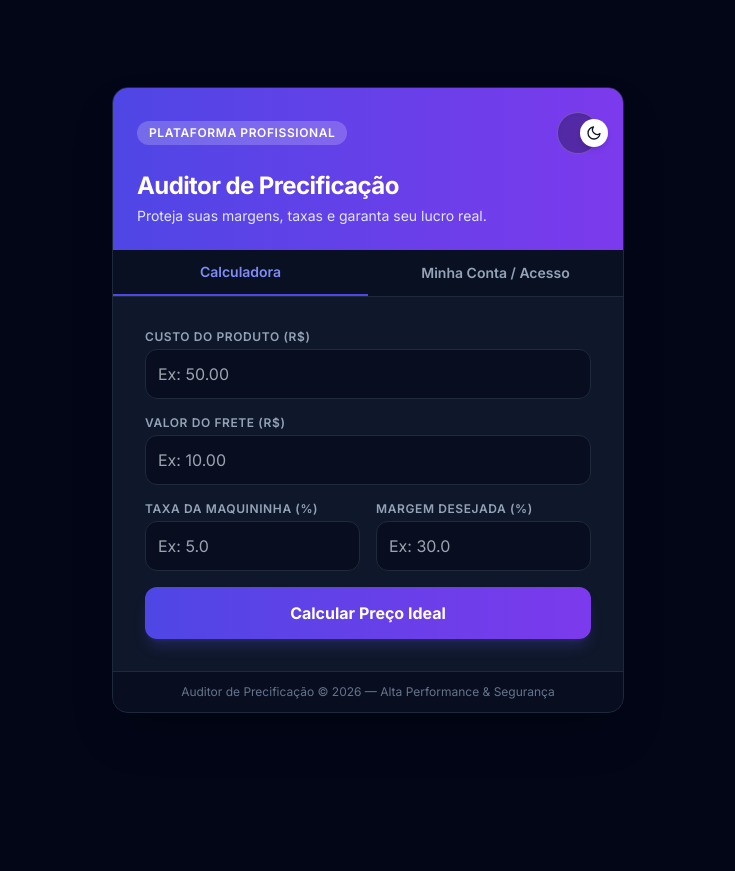
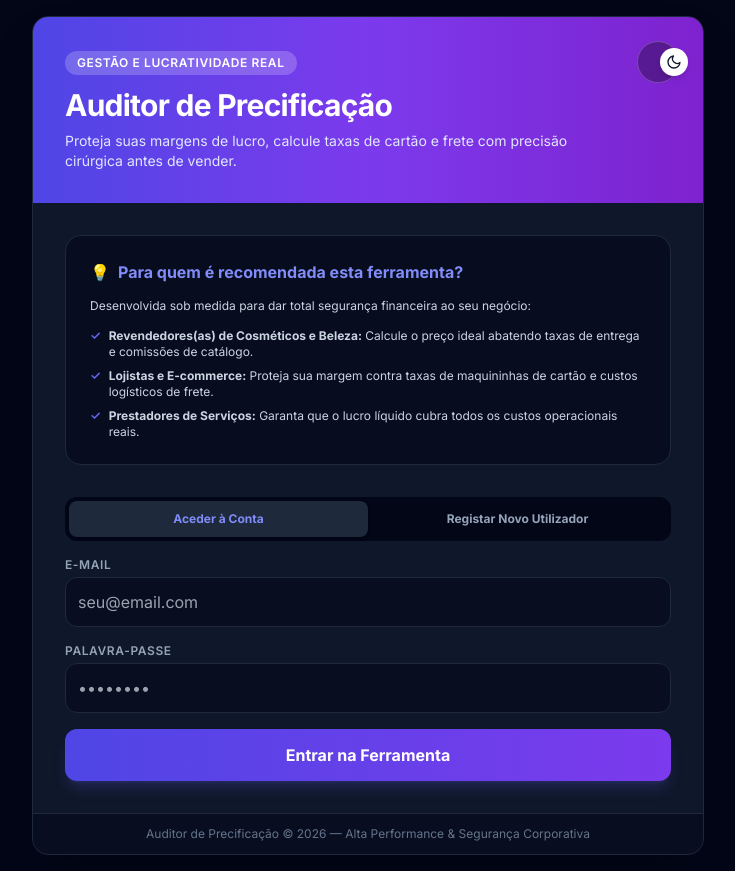
Before and after one commit to hellcorpse/auditor-precificacao, a FastAPI app: page / in a window 1280 px wide. Shown: the whole page, without its empty margins (272-1007 px from the left). Before the commit the page ends 713 px from the top, so only its background shows below. Run offline with FastAPI, Linux system fonts and the light colour scheme; some libraries are stand-ins or nearby versions.

Commit message:
Refactor index.html for improved layout and theme toggle

```diff
--- a/templates/index.html
+++ b/templates/index.html
@@ -21,39 +21,104 @@
 <body class="bg-slate-100 dark:bg-slate-950 min-h-screen flex flex-col items-center justify-center p-4 text-slate-800 dark:text-slate-100 transition-colors duration-300 font-sans">
 
     <!-- Container Principal -->
-    <div class="max-w-lg w-full bg-white dark:bg-slate-900 border border-slate-200 dark:border-slate-800 rounded-2xl shadow-2xl overflow-hidden transition-colors duration-300">
+    <div class="max-w-2xl w-full bg-white dark:bg-slate-900 border border-slate-200 dark:border-slate-800 rounded-2xl shadow-2xl overflow-hidden transition-colors duration-300">
 
-        <!-- Banner / Cabeçalho -->
-        <div class="bg-gradient-to-r from-indigo-600 to-violet-600 p-6 relative">
-
-            <!-- Barra Superior: Indicador e Interruptor de Tema Estilo SENAI -->
-            <div class="flex justify-between items-center mb-4">
-                <span class="bg-white/20 text-xs font-semibold px-3 py-1 rounded-full uppercase tracking-wider text-white">Plataforma Profissional</span>
-
-                <!-- Interruptor de Tema (Lâmpada / Lua) -->
-                <button onclick="toggleTheme()" class="flex items-center bg-black/30 hover:bg-black/40 p-1.5 rounded-full border border-white/20 transition-all shadow-inner" title="Alternar Tema Claro/Escuro">
-                    <div class="w-7 h-7 rounded-full bg-white text-slate-900 flex items-center justify-center shadow-md transform transition-transform duration-300" id="theme-switch-thumb">
-                        <!-- Ícone de Lâmpada (Modo Claro) -->
-                        <svg id="icon-light" class="w-4 h-4" fill="none" stroke="currentColor" stroke-width="2" viewBox="0 0 24 24"><path stroke-linecap="round" stroke-linejoin="round" d="M12 3v1m0 16v1m9-9h-1M4 12H3m15.364 6.364l-.707-.707M6.343 6.343l-.707-.707m12.728 0l-.707.707M6.343 17.657l-.707.707M16 12a4 4 0 11-8 0 4 4 0 018 0z"></path></svg>
-                        <!-- Ícone de Lua (Modo Escuro) -->
-                        <svg id="icon-dark" class="w-4 h-4 hidden" fill="none" stroke="currentColor" stroke-width="2" viewBox="0 0 24 24"><path stroke-linecap="round" stroke-linejoin="round" d="M21 12.79A9 9 0 1111.21 3 7 7 0 0021 12.79z"></path></svg>
-                    </div>
-                </button>
+        <!-- Cabeçalho / Banner Principal -->
+        <div class="bg-gradient-to-r from-indigo-600 via-violet-600 to-purple-700 p-8 relative text-white">
+            <!-- Interruptor de Tema Estilo SENAI (Lâmpada / Lua) -->
+            <div class="absolute top-6 right-6 flex items-center bg-black/30 hover:bg-black/40 p-1.5 rounded-full border border-white/20 transition-all shadow-inner cursor-pointer" onclick="toggleTheme()" title="Alternar Tema">
+                <div class="w-7 h-7 rounded-full bg-white text-slate-900 flex items-center justify-center shadow-md transform transition-transform duration-300" id="theme-switch-thumb">
+                    <svg id="icon-light" class="w-4 h-4" fill="none" stroke="currentColor" stroke-width="2" viewBox="0 0 24 24"><path stroke-linecap="round" stroke-linejoin="round" d="M12 3v1m0 16v1m9-9h-1M4 12H3m15.364 6.364l-.707-.707M6.343 6.343l-.707-.707m12.728 0l-.707.707M6.343 17.657l-.707.707M16 12a4 4 0 11-8 0 4 4 0 018 0z"></path></svg>
+                    <svg id="icon-dark" class="w-4 h-4 hidden" fill="none" stroke="currentColor" stroke-width="2" viewBox="0 0 24 24"><path stroke-linecap="round" stroke-linejoin="round" d="M21 12.79A9 9 0 1111.21 3 7 7 0 0021 12.79z"></path></svg>
+                </div>
             </div>
 
-            <h1 class="text-2xl font-extrabold text-white tracking-tight">Auditor de Precificação</h1>
-            <p class="text-indigo-100 text-sm mt-1">Proteja suas margens, taxas e garanta seu lucro real.</p>
+            <span class="inline-block bg-white/20 text-xs font-semibold px-3 py-1 rounded-full uppercase tracking-wider mb-3">Gestão e Lucratividade Real</span>
+            <h1 class="text-3xl font-extrabold tracking-tight">Auditor de Precificação</h1>
+            <p class="text-indigo-100 text-sm mt-2 max-w-lg">Proteja suas margens de lucro, calcule taxas de cartão e frete com precisão cirúrgica antes de vender.</p>
         </div>
 
-        <!-- Abas de Navegação (Calculadora vs Autenticação) -->
-        <div class="flex border-b border-slate-200 dark:border-slate-800 bg-slate-50 dark:bg-slate-950/40">
-            <button onclick="switchTab('calc')" id="tab-calc" class="flex-1 py-3 text-sm font-semibold text-indigo-600 dark:text-indigo-400 border-b-2 border-indigo-600 transition">Calculadora</button>
-            <button onclick="switchTab('auth')" id="tab-auth" class="flex-1 py-3 text-sm font-semibold text-slate-500 dark:text-slate-400 hover:text-slate-700 transition">Minha Conta / Acesso</button>
+        <!-- MENSAGENS DE ALERTA / SUCESSO -->
+        {% if erro %}
+        <div class="m-6 p-4 bg-red-100 dark:bg-red-500/10 border border-red-300 dark:border-red-500/30 text-red-700 dark:text-red-400 rounded-xl text-sm flex items-center space-x-2">
+            <span>⚠️</span><span>{{ erro }}</span>
         </div>
+        {% endif %}
 
-        <!-- Conteúdo da Aba: Calculadora -->
-        <div id="content-calc" class="p-6 md:p-8">
-            <form action="/" method="POST" class="space-y-4">
+        {% if sucesso %}
+        <div class="m-6 p-4 bg-emerald-100 dark:bg-emerald-500/10 border border-emerald-300 dark:border-emerald-500/30 text-emerald-700 dark:text-emerald-400 rounded-xl text-sm flex items-center space-x-2">
+            <span>✅</span><span>{{ sucesso }}</span>
+        </div>
+        {% endif %}
+
+        <!-- CONDIÇÃO 1: SE NÃO ESTIVER LOGADO (Exibe Tela de Login/Registo + Informações Estratégicas) -->
+        {% if not logado %}
+        <div class="p-6 md:p-8 space-y-8">
+
+            <!-- Secção Informativa: Para quem é recomendada? -->
+            <div class="bg-indigo-50 dark:bg-slate-950/60 border border-indigo-100 dark:border-slate-800 p-6 rounded-2xl space-y-3">
+                <h3 class="font-bold text-indigo-600 dark:text-indigo-400 text-base flex items-center space-x-2">
+                    <span>💡</span><span>Para quem é recomendada esta ferramenta?</span>
+                </h3>
+                <p class="text-xs text-slate-600 dark:text-slate-300 leading-relaxed">
+                    Desenvolvida sob medida para dar total segurança financeira ao seu negócio:
+                </p>
+                <ul class="text-xs text-slate-600 dark:text-slate-300 space-y-2">
+                    <li class="flex items-start space-x-2"><span class="text-indigo-500 font-bold">✓</span><span><strong>Revendedores(as) de Cosméticos e Beleza:</strong> Calcule o preço ideal abatendo taxas de entrega e comissões de catálogo.</span></li>
+                    <li class="flex items-start space-x-2"><span class="text-indigo-500 font-bold">✓</span><span><strong>Lojistas e E-commerce:</strong> Proteja sua margem contra taxas de maquininhas de cartão e custos logísticos de frete.</span></li>
+                    <li class="flex items-start space-x-2"><span class="text-indigo-500 font-bold">✓</span><span><strong>Prestadores de Serviços:</strong> Garanta que o lucro líquido cubra todos os custos operacionais reais.</span></li>
+                </ul>
+            </div>
+
+            <!-- Abas de Alternância: Entrar vs Criar Conta -->
+            <div class="space-y-4">
+                <div class="flex bg-slate-100 dark:bg-slate-950 p-1 rounded-xl">
+                    <button onclick="switchAuth('login')" id="btn-login-tab" class="flex-1 py-2.5 text-xs font-bold rounded-lg bg-white dark:bg-slate-800 shadow text-indigo-600 dark:text-indigo-400 transition">Aceder à Conta</button>
+                    <button onclick="switchAuth('register')" id="btn-reg-tab" class="flex-1 py-2.5 text-xs font-bold rounded-lg text-slate-500 dark:text-slate-400 transition">Registar Novo Utilizador</button>
+                </div>
+
+                <!-- Formulário de Login -->
+                <form id="form-login-box" action="/auth/login" method="POST" class="space-y-4">
+                    <div>
+                        <label class="block text-xs font-semibold uppercase tracking-wider text-slate-500 dark:text-slate-400 mb-1">E-mail</label>
+                        <input type="email" name="email" required class="w-full p-3 bg-slate-50 dark:bg-slate-950/50 border border-slate-300 dark:border-slate-800 rounded-xl focus:ring-2 focus:ring-indigo-500 text-slate-800 dark:text-white outline-none transition" placeholder="seu@email.com">
+                    </div>
+                    <div>
+                        <label class="block text-xs font-semibold uppercase tracking-wider text-slate-500 dark:text-slate-400 mb-1">Palavra-passe</label>
+                        <input type="password" name="password" required class="w-full p-3 bg-slate-50 dark:bg-slate-950/50 border border-slate-300 dark:border-slate-800 rounded-xl focus:ring-2 focus:ring-indigo-500 text-slate-800 dark:text-white outline-none transition" placeholder="••••••••">
+                    </div>
+                    <button type="submit" class="w-full bg-gradient-to-r from-indigo-600 to-violet-600 hover:from-indigo-700 hover:to-violet-700 text-white font-bold p-3.5 rounded-xl shadow-lg shadow-indigo-500/20 transition">Entrar na Ferramenta</button>
+                </form>
+
+                <!-- Formulário de Registo -->
+                <form id="form-reg-box" action="/auth/register" method="POST" class="space-y-4 hidden">
+                    <div>
+                        <label class="block text-xs font-semibold uppercase tracking-wider text-slate-500 dark:text-slate-400 mb-1">E-mail de Registo</label>
+                        <input type="email" name="email" required class="w-full p-3 bg-slate-50 dark:bg-slate-950/50 border border-slate-300 dark:border-slate-800 rounded-xl focus:ring-2 focus:ring-indigo-500 text-slate-800 dark:text-white outline-none transition" placeholder="seu@email.com">
+                    </div>
+                    <div>
+                        <label class="block text-xs font-semibold uppercase tracking-wider text-slate-500 dark:text-slate-400 mb-1">Criar Palavra-passe</label>
+                        <input type="password" name="password" required class="w-full p-3 bg-slate-50 dark:bg-slate-950/50 border border-slate-300 dark:border-slate-800 rounded-xl focus:ring-2 focus:ring-indigo-500 text-slate-800 dark:text-white outline-none transition" placeholder="Mínimo 6 caracteres">
+                    </div>
+                    <button type="submit" class="w-full bg-emerald-600 hover:bg-emerald-700 text-white font-bold p-3.5 rounded-xl shadow-lg transition">Criar Conta Gratuitamente</button>
+                </form>
+            </div>
+        </div>
+        {% endif %}
+
+        <!-- CONDIÇÃO 2: SE ESTIVER LOGADO (Exibe a Ferramenta / Calculadora Protegida) -->
+        {% if logado %}
+        <div class="p-6 md:p-8 space-y-6">
+            <div class="flex justify-between items-center bg-slate-50 dark:bg-slate-950/60 p-4 rounded-xl border border-slate-200 dark:border-slate-800">
+                <div>
+                    <span class="text-xs text-slate-400 block">Sessão iniciada como:</span>
+                    <strong class="text-sm text-indigo-600 dark:text-indigo-400">{{ email_utilizador }}</strong>
+                </div>
+                <a href="/" class="text-xs bg-red-500/10 text-red-500 hover:bg-red-500/20 font-semibold px-3 py-1.5 rounded-lg transition">Terminar Sessão</a>
+            </div>
+
+            <form action="/calcular" method="POST" class="space-y-4">
+                <input type="hidden" name="email" value="{{ email_utilizador }}">
                 <div>
                     <label class="block text-xs font-semibold uppercase tracking-wider text-slate-500 dark:text-slate-400 mb-1">Custo do Produto (R$)</label>
                     <input type="number" step="0.01" name="custo_produto" required class="w-full p-3 bg-slate-50 dark:bg-slate-950/50 border border-slate-300 dark:border-slate-800 rounded-xl focus:ring-2 focus:ring-indigo-500 text-slate-800 dark:text-white outline-none transition" placeholder="Ex: 50.00">
@@ -76,21 +141,15 @@
                     </div>
                 </div>
 
-                <button type="submit" class="w-full mt-2 bg-gradient-to-r from-indigo-600 to-violet-600 hover:from-indigo-700 hover:to-violet-700 text-white font-bold p-3.5 rounded-xl shadow-lg shadow-indigo-500/20 transition-all transform active:scale-95">
-                    Calcular Preço Ideal
+                <button type="submit" class="w-full mt-2 bg-gradient-to-r from-indigo-600 to-violet-600 hover:from-indigo-700 hover:to-violet-700 text-white font-bold p-3.5 rounded-xl shadow-lg shadow-indigo-500/20 transition">
+                    Calcular Preço Ideal e Lucro Líquido
                 </button>
             </form>
-
-            {% if erro %}
-            <div class="mt-6 p-4 bg-red-100 dark:bg-red-500/10 border border-red-300 dark:border-red-500/30 text-red-700 dark:text-red-400 rounded-xl text-sm flex items-center space-x-2">
-                <span>⚠️</span>
-                <span>{{ erro }}</span>
-            </div>
-            {% endif %}
 
             {% if resultado %}
             <div class="mt-6 p-5 bg-slate-50 dark:bg-slate-950/80 border border-emerald-300 dark:border-emerald-500/30 rounded-2xl space-y-3 relative overflow-hidden shadow-inner">
                 <div class="absolute top-0 right-0 bg-emerald-500/20 text-emerald-600 dark:text-emerald-400 text-[10px] font-bold px-3 py-1 rounded-bl-xl uppercase tracking-wider">Análise Concluída</div>
+
                 <h2 class="font-bold text-emerald-600 dark:text-emerald-400 text-base mb-2">📊 Relatório de Precificação</h2>
 
                 <div class="flex justify-between items-center text-sm py-1 border-b border-slate-200 dark:border-slate-800">
@@ -110,74 +169,15 @@
             </div>
             {% endif %}
         </div>
-
-        <!-- Conteúdo da Aba: Autenticação (Login / Cadastro / Social) -->
-        <div id="content-auth" class="p-6 md:p-8 hidden space-y-6">
-
-            <!-- Botões de Login Social -->
-            <div class="space-y-3">
-                <button class="w-full flex items-center justify-center space-x-3 p-3 bg-white dark:bg-slate-800 border border-slate-300 dark:border-slate-700 rounded-xl hover:bg-slate-50 dark:hover:bg-slate-750 transition text-sm font-semibold">
-                    <svg class="w-5 h-5" viewBox="0 0 24 24"><path fill="#4285F4" d="M22.56 12.25c0-.78-.07-1.53-.2-2.25H12v4.26h5.92c-.26 1.37-1.04 2.53-2.21 3.31v2.77h3.57c2.08-1.92 3.28-4.74 3.28-8.09z"/><path fill="#34A853" d="M12 23c2.97 0 5.46-.98 7.28-2.66l-3.57-2.77c-.98.66-2.23 1.06-3.71 1.06-2.86 0-5.29-1.93-6.16-4.53H2.18v2.84C3.99 20.53 7.7 23 12 23z"/><path fill="#FBBC05" d="M5.84 14.09c-.22-.66-.35-1.36-.35-2.09s.13-1.43.35-2.09V7.06H2.18C1.43 8.55 1 10.22 1 12s.43 3.45 1.18 4.94l2.85-2.22.81-.63z"/><path fill="#EA4335" d="M12 5.38c1.62 0 3.06.56 4.21 1.64l3.15-3.15C17.45 2.09 14.97 1 12 1 7.7 1 3.99 3.47 2.18 7.06l3.66 2.84c.87-2.6 3.3-4.52 6.16-4.52z"/></svg>
-                    <span>Entrar com o Google</span>
-                </button>
-
-                <button class="w-full flex items-center justify-center space-x-3 p-3 bg-[#1877F2] text-white rounded-xl hover:bg-[#166fe5] transition text-sm font-semibold shadow-md">
-                    <svg class="w-5 h-5 fill-current" viewBox="0 0 24 24"><path d="M24 12.073c0-6.627-5.373-12-12-12s-12 5.373-12 12c0 5.99 4.388 10.954 10.125 11.854v-8.385H7.078v-3.47h3.047V9.43c0-3.007 1.792-4.669 4.533-4.669 1.312 0 2.686.235 2.686.235v2.953H15.83c-1.491 0-1.956.925-1.956 1.874v2.25h3.328l-.532 3.47h-2.796v8.385C19.612 23.027 24 18.062 24 12.073z"/></svg>
-                    <span>Entrar com o Facebook</span>
-                </button>
-            </div>
-
-            <div class="relative flex py-2 items-center">
-                <div class="flex-grow border-t border-slate-300 dark:border-slate-800"></div>
-                <span class="flex-shrink mx-4 text-xs text-slate-400 uppercase tracking-wider">ou acesse manualmente</span>
-                <div class="flex-grow border-t border-slate-300 dark:border-slate-800"></div>
-            </div>
-
-            <!-- Alternar entre Formulário de Login e Registo -->
-            <div class="flex bg-slate-100 dark:bg-slate-950 p-1 rounded-xl">
-                <button onclick="switchAuthMode('login')" id="subtab-login" class="flex-1 py-2 text-xs font-bold rounded-lg bg-white dark:bg-slate-800 shadow text-indigo-600 dark:text-indigo-400 transition">Entrar</button>
-                <button onclick="switchAuthMode('register')" id="subtab-register" class="flex-1 py-2 text-xs font-bold rounded-lg text-slate-500 dark:text-slate-400 transition">Criar Conta</button>
-            </div>
-
-            <!-- Formulário de Login -->
-            <form id="form-login" action="/auth/login" method="POST" class="space-y-4">
-                <div>
-                    <label class="block text-xs font-semibold uppercase tracking-wider text-slate-500 dark:text-slate-400 mb-1">E-mail</label>
-                    <input type="email" name="email" required class="w-full p-3 bg-slate-50 dark:bg-slate-950/50 border border-slate-300 dark:border-slate-800 rounded-xl focus:ring-2 focus:ring-indigo-500 text-slate-800 dark:text-white outline-none transition" placeholder="seu@email.com">
-                </div>
-                <div>
-                    <label class="block text-xs font-semibold uppercase tracking-wider text-slate-500 dark:text-slate-400 mb-1">Palavra-passe</label>
-                    <input type="password" name="password" required class="w-full p-3 bg-slate-50 dark:bg-slate-950/50 border border-slate-300 dark:border-slate-800 rounded-xl focus:ring-2 focus:ring-indigo-500 text-slate-800 dark:text-white outline-none transition" placeholder="••••••••">
-                </div>
-                <div class="flex justify-between items-center text-xs">
-                    <label class="flex items-center space-x-2 text-slate-500 dark:text-slate-400"><input type="checkbox" class="rounded"> <span>Lembrar-me</span></label>
-                    <a href="#" class="text-indigo-600 dark:text-indigo-400 hover:underline">Esqueceu a palavra-passe?</a>
-                </div>
-                <button type="submit" class="w-full bg-indigo-600 hover:bg-indigo-700 text-white font-bold p-3.5 rounded-xl shadow-lg transition">Aceder à Conta</button>
-            </form>
-
-            <!-- Formulário de Registo -->
-            <form id="form-register" action="/auth/register" method="POST" class="space-y-4 hidden">
-                <div>
-                    <label class="block text-xs font-semibold uppercase tracking-wider text-slate-500 dark:text-slate-400 mb-1">E-mail para Registo</label>
-                    <input type="email" name="email" required class="w-full p-3 bg-slate-50 dark:bg-slate-950/50 border border-slate-300 dark:border-slate-800 rounded-xl focus:ring-2 focus:ring-indigo-500 text-slate-800 dark:text-white outline-none transition" placeholder="seu@email.com">
-                </div>
-                <div>
-                    <label class="block text-xs font-semibold uppercase tracking-wider text-slate-500 dark:text-slate-400 mb-1">Criar Palavra-passe</label>
-                    <input type="password" name="password" required class="w-full p-3 bg-slate-50 dark:bg-slate-950/50 border border-slate-300 dark:border-slate-800 rounded-xl focus:ring-2 focus:ring-indigo-500 text-slate-800 dark:text-white outline-none transition" placeholder="Mínimo 6 caracteres">
-                </div>
-                <p class="text-[11px] text-slate-400">Ao registar-se, será enviada uma confirmação para o seu e-mail para ativar a segurança da conta.</p>
-                <button type="submit" class="w-full bg-emerald-600 hover:bg-emerald-700 text-white font-bold p-3.5 rounded-xl shadow-lg transition">Criar Nova Conta</button>
-            </form>
-        </div>
+        {% endif %}
 
         <!-- Rodapé Profissional -->
         <div class="bg-slate-50 dark:bg-slate-950/50 py-3 px-6 text-center border-t border-slate-200 dark:border-slate-800 text-xs text-slate-500">
-            Auditor de Precificação &copy; 2026 — Alta Performance & Segurança
+            Auditor de Precificação &copy; 2026 — Alta Performance & Segurança Corporativa
         </div>
     </div>
 
-    <!-- Scripts de Interatividade -->
+    <!-- Scripts de Tema e Alternância -->
     <script>
         const htmlElement = document.documentElement;
         const thumb = document.getElementById('theme-switch-thumb');
@@ -212,43 +212,22 @@
         }
         updateThemeUI();
 
-        // Alternância de Abas principais
-        function switchTab(tab) {
-            const calcTab = document.getElementById('tab-calc');
-            const authTab = document.getElementById('tab-auth');
-            const calcContent = document.getElementById('content-calc');
-            const authContent = document.getElementById('content-auth');
-
-            if (tab === 'calc') {
-                calcTab.className = "flex-1 py-3 text-sm font-semibold text-indigo-600 dark:text-indigo-400 border-b-2 border-indigo-600 transition";
-                authTab.className = "flex-1 py-3 text-sm font-semibold text-slate-500 dark:text-slate-400 hover:text-slate-700 transition";
-                calcContent.classList.remove('hidden');
-                authContent.classList.add('hidden');
-            } else {
-                authTab.className = "flex-1 py-3 text-sm font-semibold text-indigo-600 dark:text-indigo-400 border-b-2 border-indigo-600 transition";
-                calcTab.className = "flex-1 py-3 text-sm font-semibold text-slate-500 dark:text-slate-400 hover:text-slate-700 transition";
-                authContent.classList.remove('hidden');
-                calcContent.classList.add('hidden');
-            }
-        }
-
-        // Alternância entre Login e Registo manual
-        function switchAuthMode(mode) {
-            const btnLogin = document.getElementById('subtab-login');
-            const btnRegister = document.getElementById('subtab-register');
-            const formLogin = document.getElementById('form-login');
-            const formRegister = document.getElementById('form-register');
+        function switchAuth(mode) {
+            const btnLoginTab = document.getElementById('btn-login-tab');
+            const btnRegTab = document.getElementById('btn-reg-tab');
+            const formLoginBox = document.getElementById('form-login-box');
+            const formRegBox = document.getElementById('form-reg-box');
 
             if (mode === 'login') {
-                btnLogin.className = "flex-1 py-2 text-xs font-bold rounded-lg bg-white dark:bg-slate-800 shadow text-indigo-600 dark:text-indigo-400 transition";
-                btnRegister.className = "flex-1 py-2 text-xs font-bold rounded-lg text-slate-500 dark:text-slate-400 transition";
-                formLogin.classList.remove('hidden');
-                formRegister.classList.add('hidden');
+                btnLoginTab.className = "flex-1 py-2.5 text-xs font-bold rounded-lg bg-white dark:bg-slate-800 shadow text-indigo-600 dark:text-indigo-400 transition";
+                btnRegTab.className = "flex-1 py-2.5 text-xs font-bold rounded-lg text-slate-500 dark:text-slate-400 transition";
+                formLoginBox.classList.remove('hidden');
+                formRegBox.classList.add('hidden');
             } else {
-                btnRegister.className = "flex-1 py-2 text-xs font-bold rounded-lg bg-white dark:bg-slate-800 shadow text-emerald-600 dark:text-emerald-400 transition";
-                btnLogin.className = "flex-1 py-2 text-xs font-bold rounded-lg text-slate-500 dark:text-slate-400 transition";
-                formRegister.classList.remove('hidden');
-                formLogin.classList.add('hidden');
+                btnRegTab.className = "flex-1 py-2.5 text-xs font-bold rounded-lg bg-white dark:bg-slate-800 shadow text-emerald-600 dark:text-emerald-400 transition";
+                btnLoginTab.className = "flex-1 py-2.5 text-xs font-bold rounded-lg text-slate-500 dark:text-slate-400 transition";
+                formRegBox.classList.remove('hidden');
+                formLoginBox.classList.add('hidden');
             }
         }
     </script>
```
